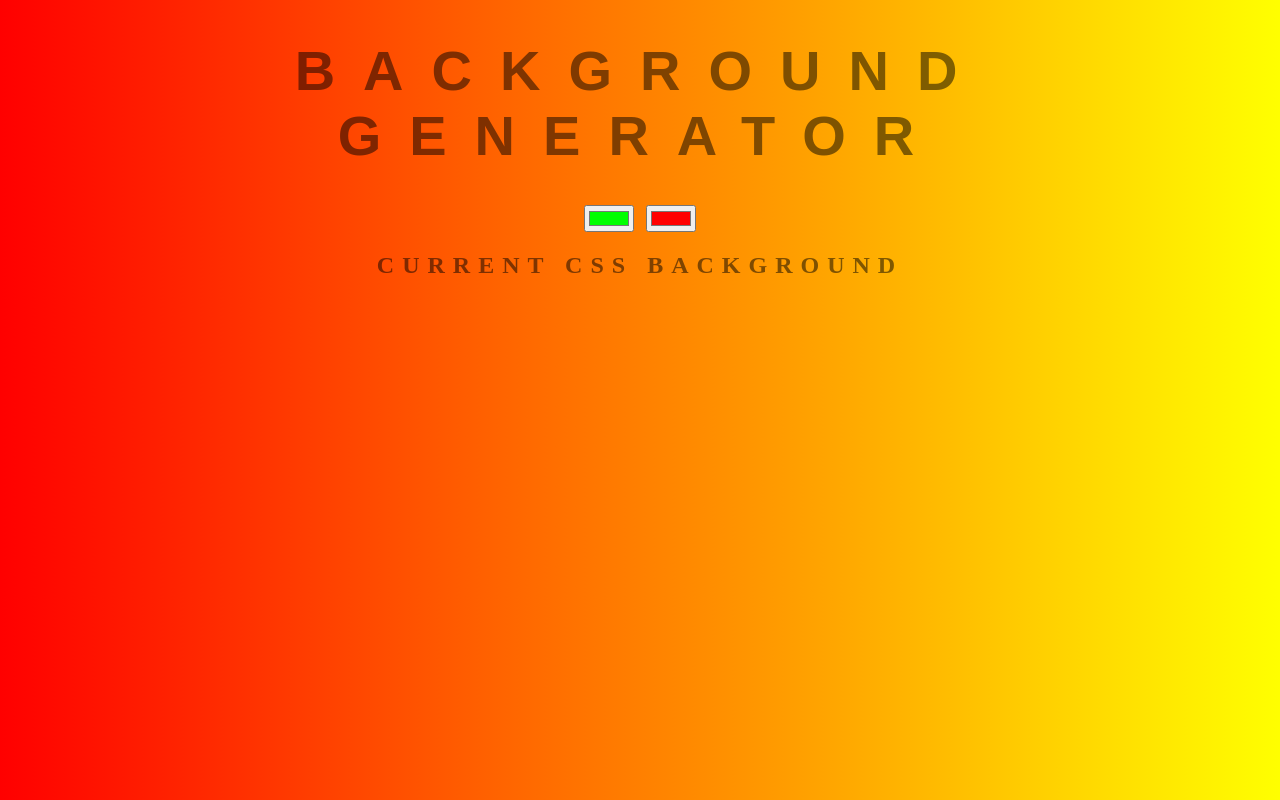
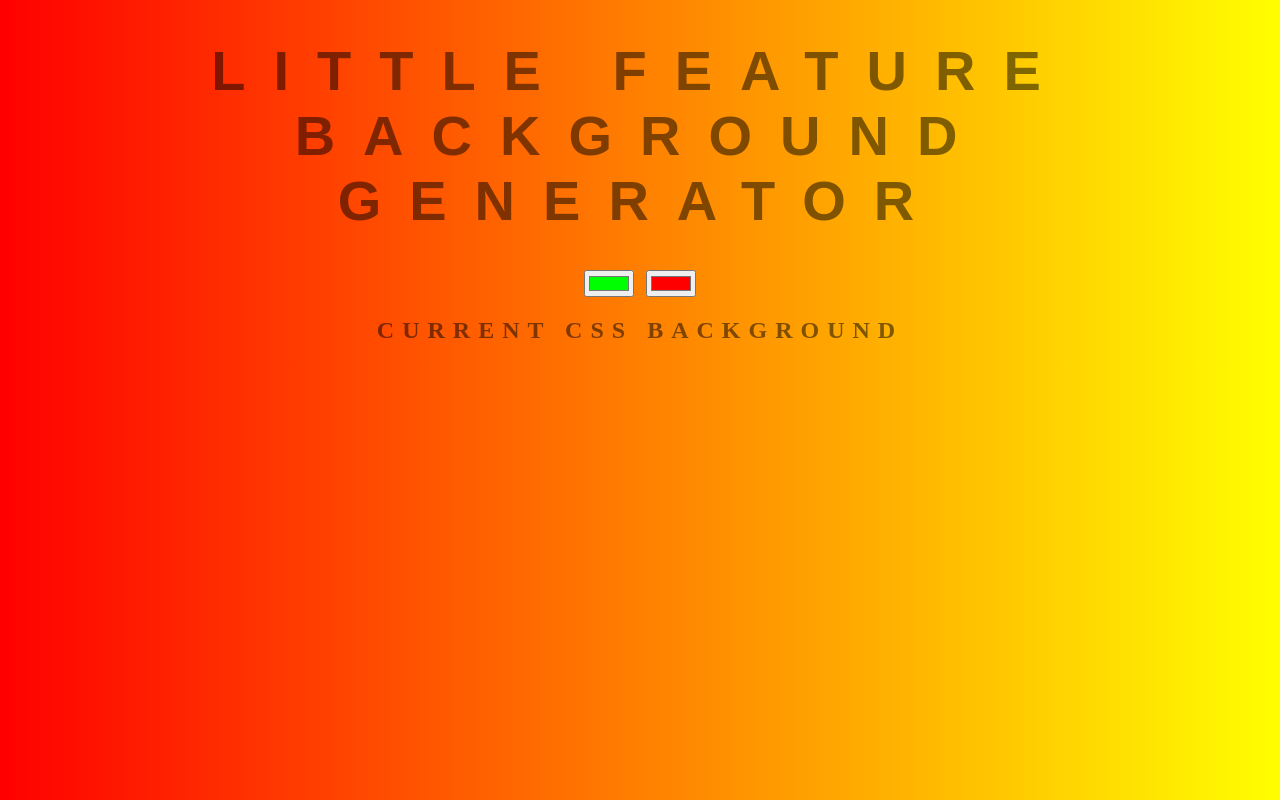
Before and after one commit to kcbinay7/background-generator, a plain HTML site: page index.html in a window 1280 px wide. Drawn offline with Linux system fonts and the light colour scheme.

Commit message:
changing small feature

```diff
--- a/index.html
+++ b/index.html
@@ -5,7 +5,7 @@
 	<link rel="stylesheet" type="text/css" href="style.css">
 </head>
 <body id="gradient">
-	<h1>Background Generator</h1>
+	<h1>Little feature Background Generator</h1>
 	<input class="color1" type="color" name="color1" value="#00ff00">
 	<input class="color2" type="color" name="color2" value="#ff0000">
 	<h2>Current CSS Background</h2>
```
